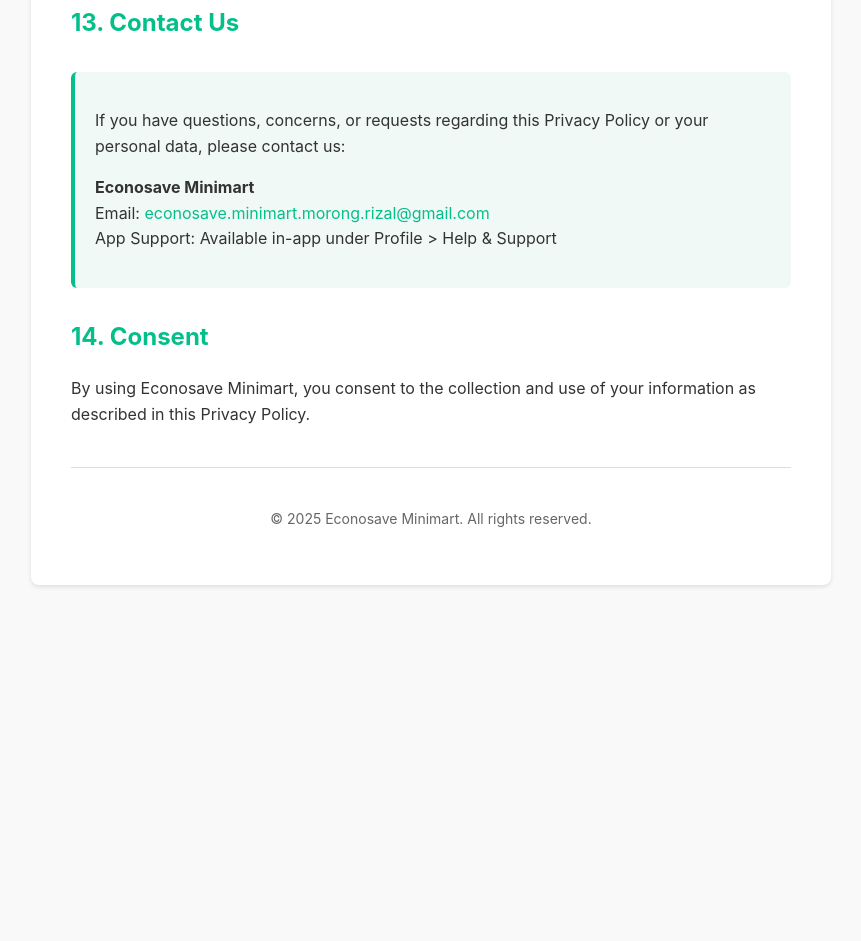
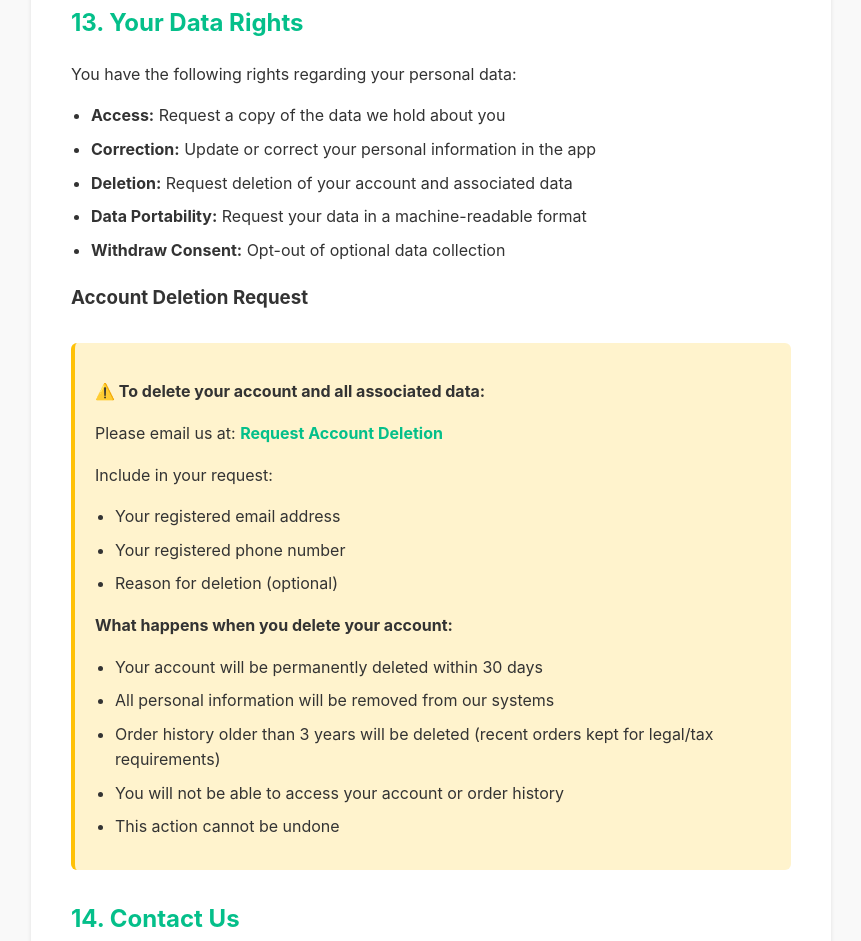
Before and after one commit to marlonbbernalgmail/econosave-landing, a plain HTML site: page privacy-policy.html in a window 1280 px wide. Shown: the part 3837-4778 px from the top of the page, without its empty margins (209-1070 px from the left). Before the commit the page ends 4442 px from the top, so only its background shows below. Drawn offline with Linux system fonts and the light colour scheme.

Commit message:
Add account deletion request link and data rights section to privacy policy

```diff
--- a/privacy-policy.html
+++ b/privacy-policy.html
@@ -173,7 +173,37 @@
         <h2>12. Tindahan Club Feature</h2>
         <p>The Tindahan Club feature helps sari-sari store owners find products commonly sold in small retail stores. This feature does not collect additional personal information beyond what is described in this policy.</p>
 
-        <h2>13. Contact Us</h2>
+        <h2>13. Your Data Rights</h2>
+        <p>You have the following rights regarding your personal data:</p>
+        <ul>
+            <li><strong>Access:</strong> Request a copy of the data we hold about you</li>
+            <li><strong>Correction:</strong> Update or correct your personal information in the app</li>
+            <li><strong>Deletion:</strong> Request deletion of your account and associated data</li>
+            <li><strong>Data Portability:</strong> Request your data in a machine-readable format</li>
+            <li><strong>Withdraw Consent:</strong> Opt-out of optional data collection</li>
+        </ul>
+
+        <h3>Account Deletion Request</h3>
+        <div class="contact-info" style="background: #fff3cd; border-left: 4px solid #ffc107;">
+            <p><strong>⚠️ To delete your account and all associated data:</strong></p>
+            <p>Please email us at: <a href="mailto:econosave.minimart.morong.rizal@gmail.com?subject=Account%20Deletion%20Request&body=Please%20delete%20my%20account%20and%20all%20associated%20data.%0A%0AEmail%3A%20%5BYour%20registered%20email%5D%0APhone%3A%20%5BYour%20registered%20phone%5D" style="color: #04BF8A; font-weight: bold;">Request Account Deletion</a></p>
+            <p>Include in your request:</p>
+            <ul style="margin: 10px 0;">
+                <li>Your registered email address</li>
+                <li>Your registered phone number</li>
+                <li>Reason for deletion (optional)</li>
+            </ul>
+            <p><strong>What happens when you delete your account:</strong></p>
+            <ul style="margin: 10px 0;">
+                <li>Your account will be permanently deleted within 30 days</li>
+                <li>All personal information will be removed from our systems</li>
+                <li>Order history older than 3 years will be deleted (recent orders kept for legal/tax requirements)</li>
+                <li>You will not be able to access your account or order history</li>
+                <li>This action cannot be undone</li>
+            </ul>
+        </div>
+
+        <h2>14. Contact Us</h2>
         <div class="contact-info">
             <p>If you have questions, concerns, or requests regarding this Privacy Policy or your personal data, please contact us:</p>
             <p><strong>Econosave Minimart</strong><br>
@@ -181,7 +211,7 @@
             App Support: Available in-app under Profile > Help & Support</p>
         </div>
 
-        <h2>14. Consent</h2>
+        <h2>15. Consent</h2>
         <p>By using Econosave Minimart, you consent to the collection and use of your information as described in this Privacy Policy.</p>
 
         <hr style="margin: 40px 0; border: none; border-top: 1px solid #ddd;">
```
